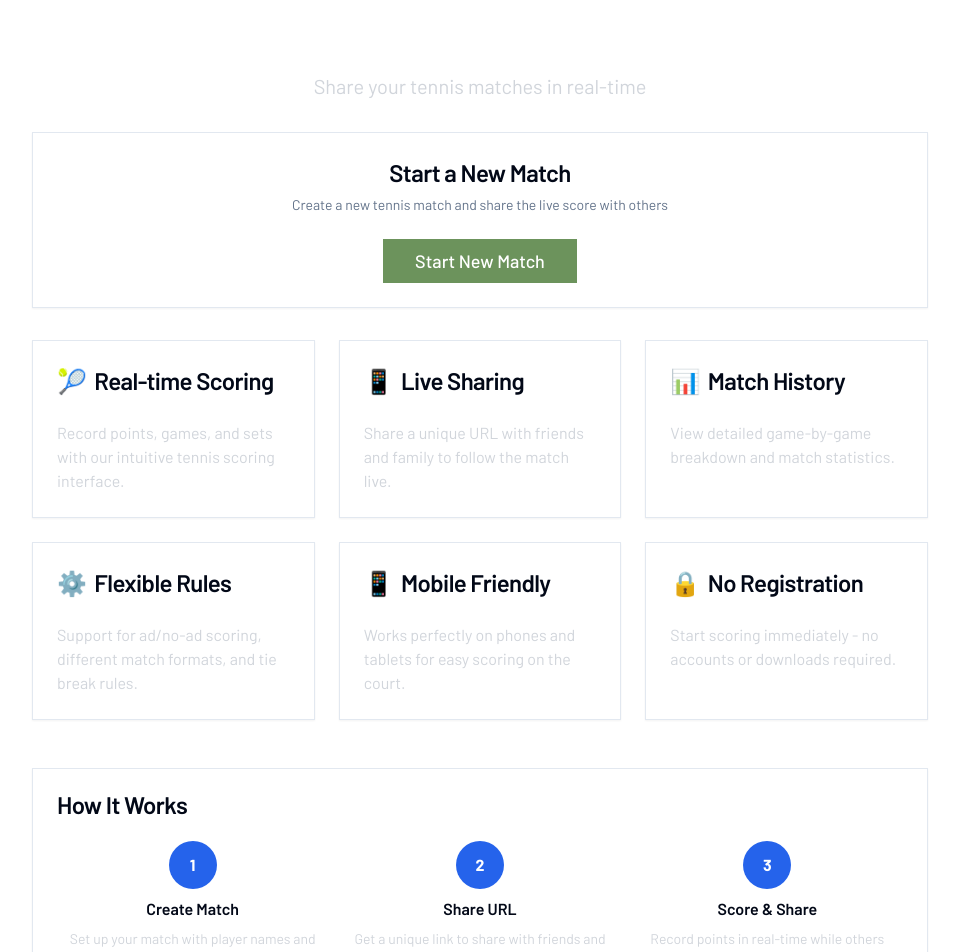
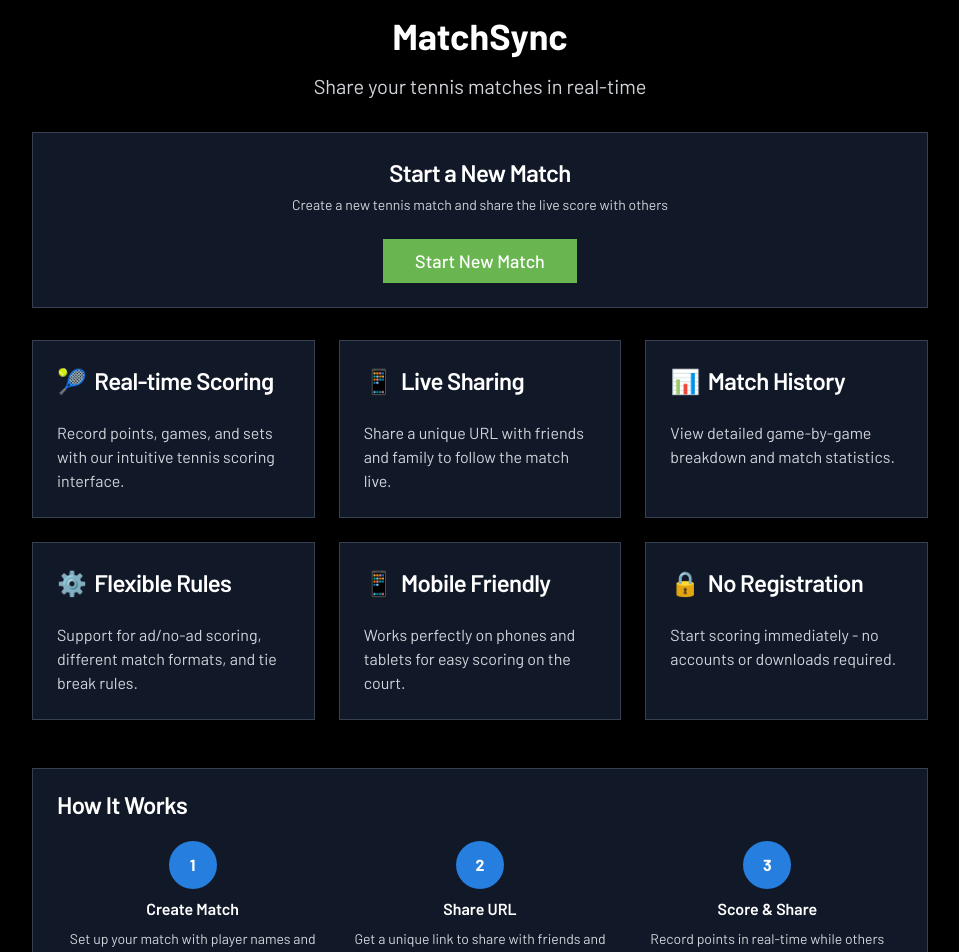
Before and after one commit to paulcham/tennis-score-sharer, a React (Create React App) app: page / in a window 1280 px wide. Shown: the top 952 px of the page, without its empty margins (160-1119 px from the left). Built offline with nearby package versions, Linux system fonts and the light colour scheme.

Commit message:
Refactor UI components to utilize TENNIS_COLORS for consistent theming; update button styles, error messages, and backgrounds across Navigation, GameScorer, Scoreboard, and various pages for improved visual coherence.

```diff
--- a/src/components/Navigation.tsx
+++ b/src/components/Navigation.tsx
@@ -1,4 +1,5 @@
 import React from 'react';
+import { TENNIS_COLORS } from '../lib/colors';
 
 interface NavigationProps {
   currentPage: 'scoring' | 'api-test';
@@ -14,9 +15,13 @@ const Navigation: React.FC<NavigationProps> = ({ currentPage, onPageChange }) =>
             onClick={() => onPageChange('scoring')}
             className={`font-medium ${
               currentPage === 'scoring'
-                ? 'text-blue-800 border-b-2 border-blue-800'
-                : 'text-blue-600 hover:text-blue-800'
+                ? 'border-b-2'
+                : 'hover:opacity-80'
             }`}
+            style={{
+              color: currentPage === 'scoring' ? TENNIS_COLORS.INFO_BLUE : TENNIS_COLORS.INFO_BLUE,
+              borderColor: currentPage === 'scoring' ? TENNIS_COLORS.INFO_BLUE : 'transparent'
+            }}
           >
             Scoring Test
           </button>
@@ -24,9 +29,13 @@ const Navigation: React.FC<NavigationProps> = ({ currentPage, onPageChange }) =>
             onClick={() => onPageChange('api-test')}
             className={`font-medium ${
               currentPage === 'api-test'
-                ? 'text-blue-800 border-b-2 border-blue-800'
-                : 'text-blue-600 hover:text-blue-800'
+                ? 'border-b-2'
+                : 'hover:opacity-80'
             }`}
+            style={{
+              color: currentPage === 'api-test' ? TENNIS_COLORS.INFO_BLUE : TENNIS_COLORS.INFO_BLUE,
+              borderColor: currentPage === 'api-test' ? TENNIS_COLORS.INFO_BLUE : 'transparent'
+            }}
           >
             API Test
           </button>
--- a/src/components/scoring/Scoreboard.tsx
+++ b/src/components/scoring/Scoreboard.tsx
@@ -237,7 +237,7 @@ const Scoreboard: React.FC<ScoreboardProps> = ({
 
             {/* Match Completion Announcement */}
             {isMatchComplete && matchWinner && finalScoreline && (
-              <div className="bg-green-600 px-6 py-4 border-b border-green-700">
+              <div className="px-6 py-4 border-b" style={{ backgroundColor: TENNIS_COLORS.GREEN, borderColor: TENNIS_COLORS.GREEN }}>
                 <div className="text-center">
                   <h3 className="text-lg font-bold text-white mb-1">
                     🏆 MATCH COMPLETE! 🏆
--- a/src/lib/colors.ts
+++ b/src/lib/colors.ts
@@ -1,14 +1,20 @@
 // Tennis Color Palette
 export const TENNIS_COLORS = {
   YELLOW: '#dfff4e',
-  GREEN: '#6c935c',
-  BLUE: '#3c638e',
+  GREEN: '#69b550',
+  BLUE: '#267ede',
   WHITE: '#ffffff',
-  // Grey colors for scoreboard
   LIGHT_GREY: '#9ca3af',
   MEDIUM_DARK_GREY: '#4b5563',
-  // Additional colors
-  BLACK: '#000000'
+  BLACK: '#000000',
+  // UI State colors
+  SUCCESS_GREEN: '#22c55e',
+  ERROR_RED: '#ef4444',
+  WARNING_RED: '#dc2626',
+  INFO_BLUE: '#3b82f6',
+  LIGHT_BLUE: '#dbeafe',
+  LIGHT_GREEN: '#dcfce7',
+  LIGHT_RED: '#fee2e2'
 } as const;
 
 // Color usage guidelines:
@@ -18,3 +24,10 @@ export const TENNIS_COLORS = {
 // - WHITE: Text, rules, and borders
 // - LIGHT_GREY: Completed set scores
 // - MEDIUM_DARK_GREY: Set winner backgrounds
+// - SUCCESS_GREEN: Success states, live indicators
+// - ERROR_RED: Error messages and states
+// - WARNING_RED: Warning states
+// - INFO_BLUE: Info buttons and links
+// - LIGHT_BLUE: Light blue backgrounds
+// - LIGHT_GREEN: Light green backgrounds
+// - LIGHT_RED: Light red backgrounds
--- a/src/pages/Home.tsx
+++ b/src/pages/Home.tsx
@@ -12,7 +12,7 @@ const Home: React.FC = () => {
   };
 
   return (
-    <div className="min-h-screen bg-background p-4">
+    <div className="min-h-screen bg-black p-4">
       <div className="max-w-4xl mx-auto">
         {/* Header */}
         <div className="text-center mb-8">
@@ -25,10 +25,10 @@ const Home: React.FC = () => {
         </div>
 
         {/* Main Action Card */}
-        <Card className="mb-8">
+        <Card className="mb-8 bg-gray-900 border-gray-700">
           <CardHeader className="text-center">
-            <CardTitle className="text-2xl">Start a New Match</CardTitle>
-            <CardDescription>
+            <CardTitle className="text-2xl text-white">Start a New Match</CardTitle>
+            <CardDescription className="text-gray-300">
               Create a new tennis match and share the live score with others
             </CardDescription>
           </CardHeader>
@@ -49,9 +49,9 @@ const Home: React.FC = () => {
 
         {/* Features Grid */}
         <div className="grid gap-6 md:grid-cols-2 lg:grid-cols-3">
-          <Card>
+          <Card className="bg-gray-900 border-gray-700">
             <CardHeader>
-              <CardTitle className="flex items-center gap-2">
+              <CardTitle className="flex items-center gap-2 text-white">
                 <span className="text-2xl">🎾</span>
                 Real-time Scoring
               </CardTitle>
@@ -63,9 +63,9 @@ const Home: React.FC = () => {
             </CardContent>
           </Card>
 
-          <Card>
+          <Card className="bg-gray-900 border-gray-700">
             <CardHeader>
-              <CardTitle className="flex items-center gap-2">
+              <CardTitle className="flex items-center gap-2 text-white">
                 <span className="text-2xl">📱</span>
                 Live Sharing
               </CardTitle>
@@ -77,9 +77,9 @@ const Home: React.FC = () => {
             </CardContent>
           </Card>
 
-          <Card>
+          <Card className="bg-gray-900 border-gray-700">
             <CardHeader>
-              <CardTitle className="flex items-center gap-2">
+              <CardTitle className="flex items-center gap-2 text-white">
                 <span className="text-2xl">📊</span>
                 Match History
               </CardTitle>
@@ -91,9 +91,9 @@ const Home: React.FC = () => {
             </CardContent>
           </Card>
 
-          <Card>
+          <Card className="bg-gray-900 border-gray-700">
             <CardHeader>
-              <CardTitle className="flex items-center gap-2">
+              <CardTitle className="flex items-center gap-2 text-white">
                 <span className="text-2xl">⚙️</span>
                 Flexible Rules
               </CardTitle>
@@ -105,9 +105,9 @@ const Home: React.FC = () => {
             </CardContent>
           </Card>
 
-          <Card>
+          <Card className="bg-gray-900 border-gray-700">
             <CardHeader>
-              <CardTitle className="flex items-center gap-2">
+              <CardTitle className="flex items-center gap-2 text-white">
                 <span className="text-2xl">📱</span>
                 Mobile Friendly
               </CardTitle>
@@ -119,9 +119,9 @@ const Home: React.FC = () => {
             </CardContent>
           </Card>
 
-          <Card>
+          <Card className="bg-gray-900 border-gray-700">
             <CardHeader>
-              <CardTitle className="flex items-center gap-2">
+              <CardTitle className="flex items-center gap-2 text-white">
                 <span className="text-2xl">🔒</span>
                 No Registration
               </CardTitle>
@@ -136,35 +136,35 @@ const Home: React.FC = () => {
 
         {/* How It Works */}
         <div className="mt-12">
-          <Card>
+          <Card className="bg-gray-900 border-gray-700">
             <CardHeader>
-              <CardTitle>How It Works</CardTitle>
+              <CardTitle className="text-white">How It Works</CardTitle>
             </CardHeader>
             <CardContent>
               <div className="grid gap-4 md:grid-cols-3">
                 <div className="text-center">
-                  <div className="w-12 h-12 bg-blue-600 rounded-full flex items-center justify-center text-white font-bold mx-auto mb-2">
+                                  <div className="w-12 h-12 rounded-full flex items-center justify-center text-white font-bold mx-auto mb-2" style={{ backgroundColor: TENNIS_COLORS.BLUE }}>
                   1
                 </div>
-                  <h3 className="font-semibold mb-2">Create Match</h3>
+                  <h3 className="font-semibold mb-2 text-white">Create Match</h3>
                   <p className="text-sm text-gray-300">
                     Set up your match with player names and scoring rules
                   </p>
                 </div>
                 <div className="text-center">
-                  <div className="w-12 h-12 bg-blue-600 rounded-full flex items-center justify-center text-white font-bold mx-auto mb-2">
+                                  <div className="w-12 h-12 rounded-full flex items-center justify-center text-white font-bold mx-auto mb-2" style={{ backgroundColor: TENNIS_COLORS.BLUE }}>
                   2
                 </div>
-                  <h3 className="font-semibold mb-2">Share URL</h3>
+                  <h3 className="font-semibold mb-2 text-white">Share URL</h3>
                   <p className="text-sm text-gray-300">
                     Get a unique link to share with friends and family
                   </p>
                 </div>
                 <div className="text-center">
-                  <div className="w-12 h-12 bg-blue-600 rounded-full flex items-center justify-center text-white font-bold mx-auto mb-2">
+                                  <div className="w-12 h-12 rounded-full flex items-center justify-center text-white font-bold mx-auto mb-2" style={{ backgroundColor: TENNIS_COLORS.BLUE }}>
                   3
                 </div>
-                  <h3 className="font-semibold mb-2">Score & Share</h3>
+                  <h3 className="font-semibold mb-2 text-white">Score & Share</h3>
                   <p className="text-sm text-gray-300">
                     Record points in real-time while others watch live
                   </p>
--- a/src/pages/TestAPI.tsx
+++ b/src/pages/TestAPI.tsx
@@ -3,6 +3,7 @@ import { Card, CardContent, CardHeader, CardTitle } from '../components/ui/card'
 import { Button } from '../components/ui/button';
 import { MatchAPI } from '../services/api';
 import { MatchConfig } from '../types/Scoring';
+import { TENNIS_COLORS } from '../lib/colors';
 
 const TestAPI: React.FC = () => {
   const [loading, setLoading] = useState(false);
@@ -73,7 +74,7 @@ const TestAPI: React.FC = () => {
               <Button
                 onClick={testCreateMatch}
                 disabled={loading}
-                className="bg-green-600 hover:bg-green-700"
+                style={{ backgroundColor: TENNIS_COLORS.SUCCESS_GREEN }}
               >
                 {loading ? 'Creating...' : 'Test Create Match'}
               </Button>
@@ -81,7 +82,7 @@ const TestAPI: React.FC = () => {
               <Button
                 onClick={testGetMatch}
                 disabled={loading}
-                className="bg-blue-600 hover:bg-blue-700"
+                style={{ backgroundColor: TENNIS_COLORS.INFO_BLUE }}
               >
                 {loading ? 'Testing...' : 'Test Get Match'}
               </Button>
```
Also changed, not shown: src/components/scoring/GameScorer.tsx (+16 -13 lines), src/pages/NewMatch.tsx (+7 -7 lines), src/pages/ScoreMatch.tsx (+4 -4 lines), src/pages/ViewMatch.tsx (+17 -15 lines). Lines whose indentation alone changed are shown as unchanged.
